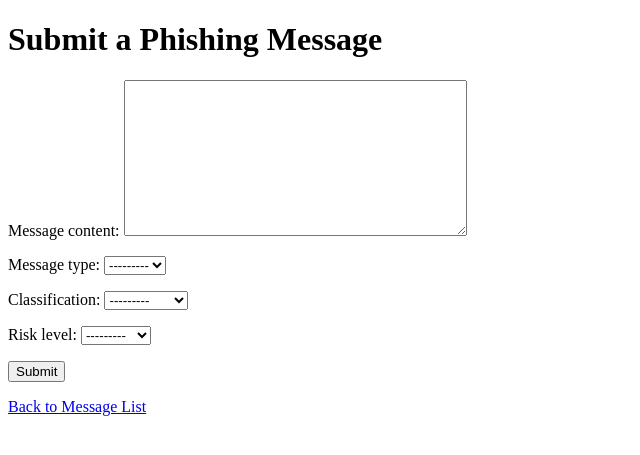
After one commit to XSwiftHunterX/phishing-analyzer-dev, a Django app: page /submit/ in a window 1280 px wide. The commit adds this page. Shown: the top 455 px of the page, without its empty margins (0-640 px from the left). Run offline with Django 5.2, Linux system fonts and the light colour scheme.

Commit message:
Added message submission form

```diff
--- /dev/null
+++ b/analyzer/forms.py
@@ -0,0 +1,8 @@
+from django import forms
+from .models import Message
+
+
+class MessageForm(forms.ModelForm):
+    class Meta:
+        model = Message
+        fields = ['message_content', 'message_type', 'classification', 'risk_level']
--- a/analyzer/templates/analyzer/message_list.html
+++ b/analyzer/templates/analyzer/message_list.html
@@ -6,6 +6,8 @@
 <body>
 
 <h1>Submitted Messages</h1>
+
+<p><a href="/submit/">Submit a New Message</a></p>
 
 <ul>
 {% for message in messages %}
--- /dev/null
+++ b/analyzer/templates/analyzer/submit_message.html
@@ -0,0 +1,19 @@
+<!DOCTYPE html>
+<html>
+<head>
+    <title>Submit Message</title>
+</head>
+<body>
+
+<h1>Submit a Phishing Message</h1>
+
+<form method="post">
+    {% csrf_token %}
+    {{ form.as_p }}
+    <button type="submit">Submit</button>
+</form>
+
+<p><a href="/">Back to Message List</a></p>
+
+</body>
+</html>
--- a/analyzer/urls.py
+++ b/analyzer/urls.py
@@ -3,4 +3,5 @@ from . import views
 
 urlpatterns = [
     path('', views.message_list, name='message_list'),
+    path('submit/', views.submit_message, name='submit_message'),
 ]
--- a/analyzer/views.py
+++ b/analyzer/views.py
@@ -1,8 +1,20 @@
-from django.shortcuts import render
+from django.shortcuts import render, redirect
 from .models import Message
+from .forms import MessageForm
 
 # Create your views here.
 
 def message_list(request):
     messages = Message.objects.all().order_by('-submission_date')
     return render(request, 'analyzer/message_list.html', {'messages': messages})
+
+def submit_message(request):
+    if request.method == 'POST':
+        form = MessageForm(request.POST)
+        if form.is_valid():
+            form.save()
+            return redirect('message_list')
+    else:
+        form = MessageForm()
+
+    return render(request, 'analyzer/submit_message.html', {'form': form})
```
Also changed, not shown: db.sqlite3.
